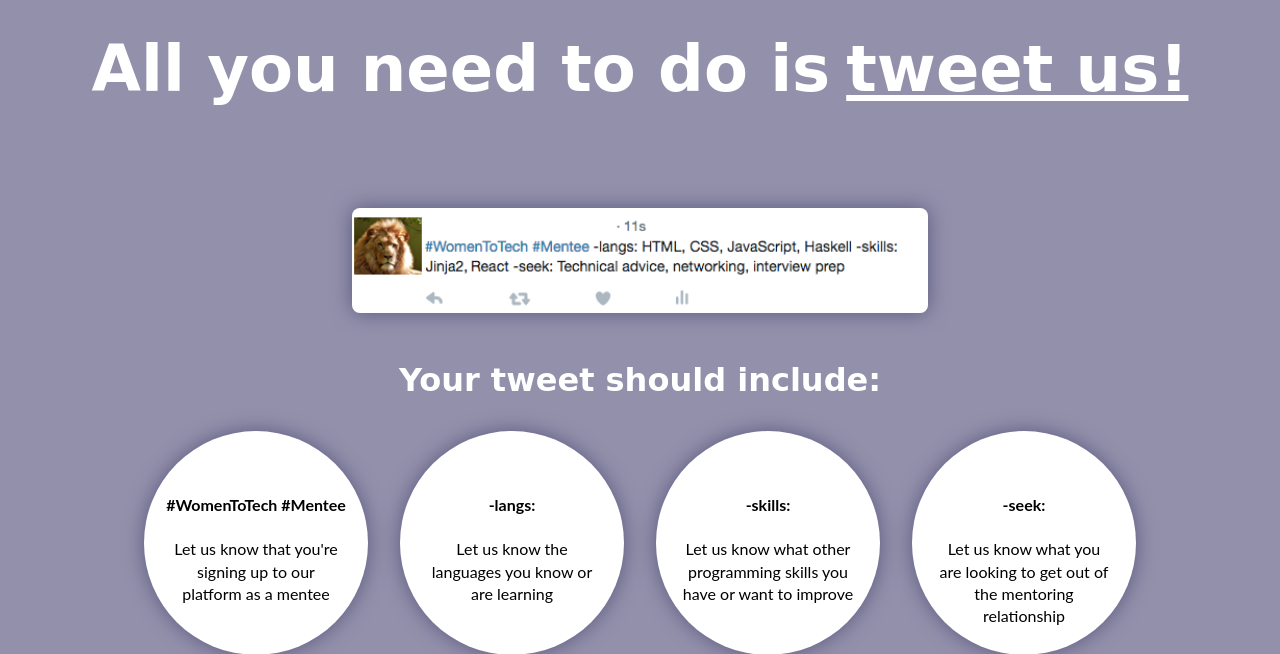
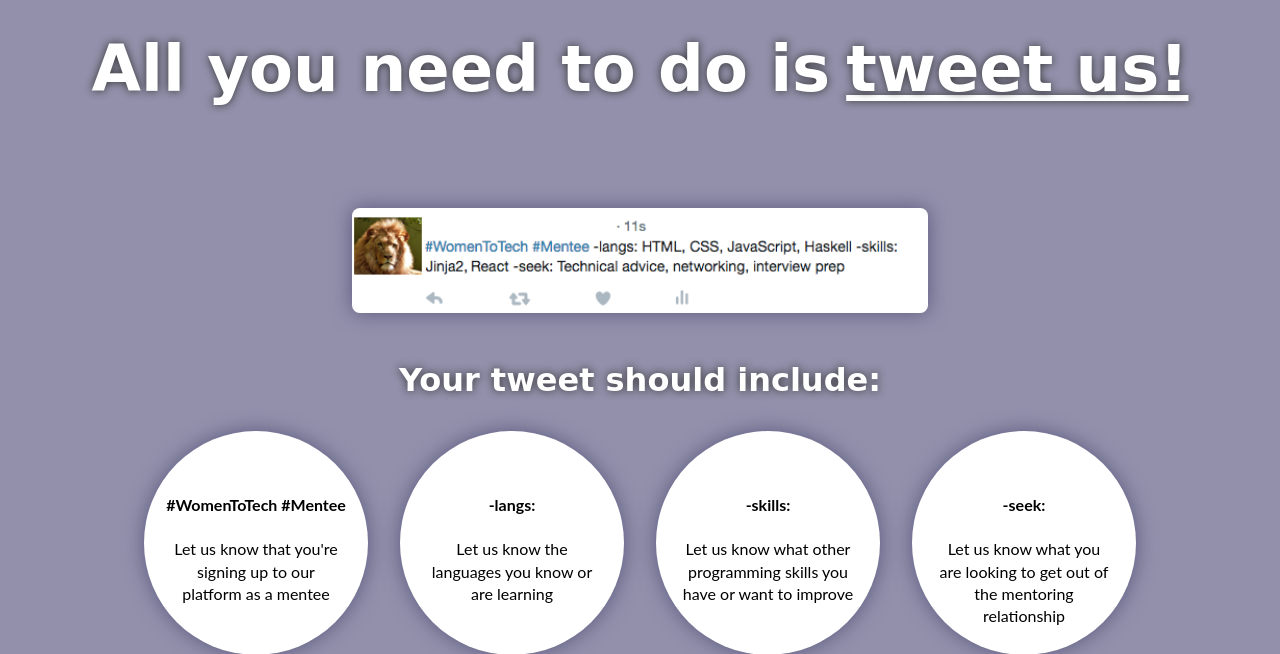
Before and after one commit to madeleinel/WoMentor, a Flask app: page /mentee_signup in a window 1280 px wide. Shown: the top 654 px of the page. Run offline with Flask 2, Linux system fonts and the light colour scheme; parts of the project's set-up code (start-up, migrations or seed data) failed here and were passed over.

Commit message:
Added text shadow to the white headers, to make them stand out more, and make the page look more dynamic

```diff
--- a/static/signup.css
+++ b/static/signup.css
@@ -22,6 +22,10 @@ h3 {
   font-size: 2rem;
   color: white;
   padding: 1rem 0;
+}
+
+h2, #mainOne h3 {
+  text-shadow: 0 0 8px #333;  /* horizontal(pos=right, new=left) vertical(pos=down, neg-up) blur colour */
 }
 
 .btn_tweetUs h3 {
--- a/static/style.css
+++ b/static/style.css
@@ -31,6 +31,8 @@ h1 {
   display: -ms-flex;
   display: flex;
   justify-content: center;
+
+  text-shadow: 0 0 10px #333;  /* horizontal(pos=right, new=left) vertical(pos=down, neg-up) blur colour */
 }
 
 main {
@@ -60,8 +62,7 @@ main {
   background-size: cover;
   background-position: center;
 
-  /* horizontal(pos=right, new=left) vertical(pos=down, neg-up) blur colour */
-  box-shadow: 0 0 10px #5B5980;
+  box-shadow: 0 0 10px #5B5980;  /* horizontal(pos=right, new=left) vertical(pos=down, neg-up) blur colour */
 }
 
 a .signup {
```
